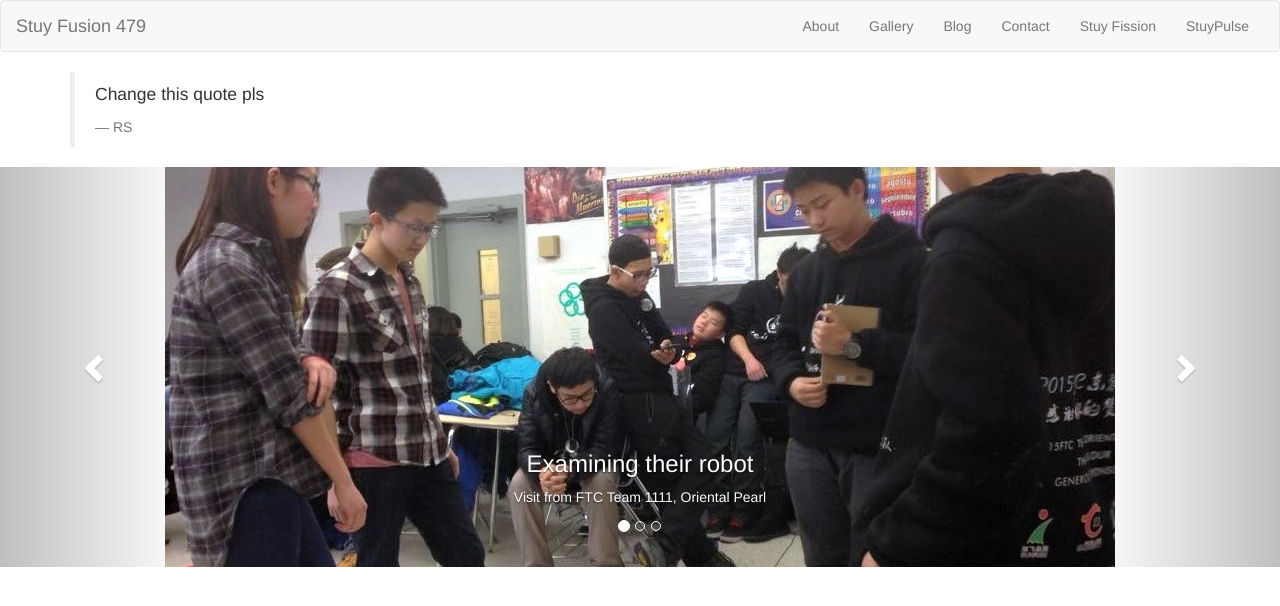
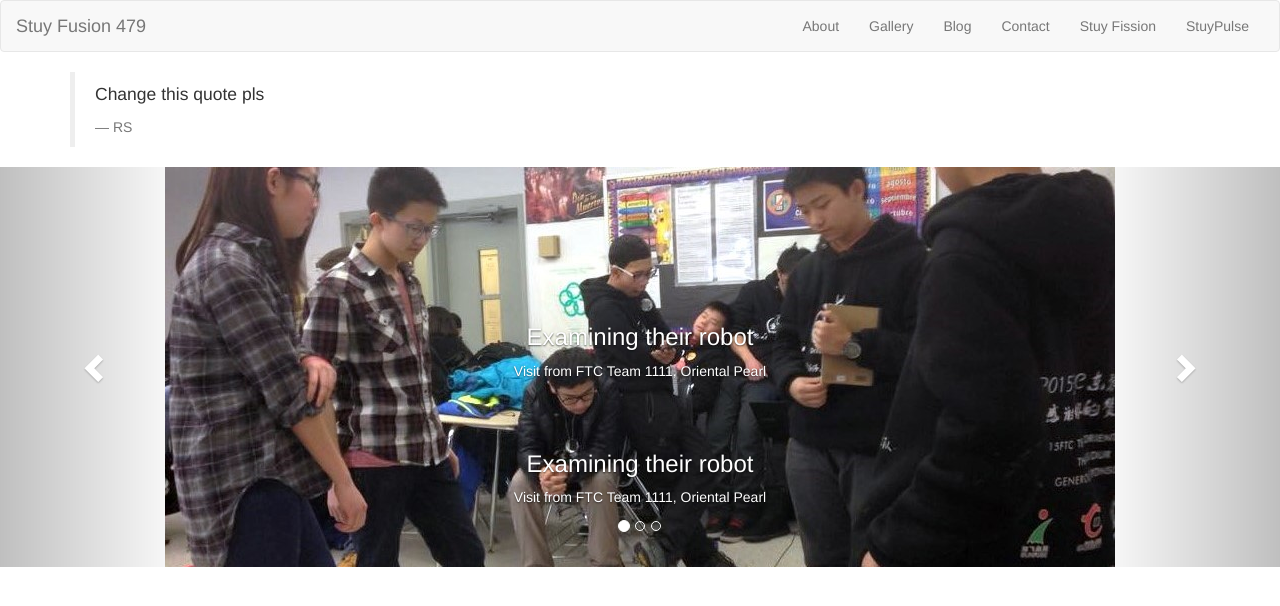
Before and after one commit to stuyfusion/stuyfusion.github.io, a Jekyll site: the page built from index.html, in a window 1280 px wide. Shown: the top 606 px of the page. Built offline with Jekyll 4.4.1, drawn with Linux system fonts in a browser that asks for light colours; nearby versions of some CDN libraries.

Commit message:
Update index.html

```diff
--- a/index.html
+++ b/index.html
@@ -52,6 +52,9 @@ layout: default
       <div class="carousel-caption">
         <h3>Examining their robot</h3>
         <p>Visit from FTC Team 1111, Oriental Pearl</p>
+        <br><br>
+          <h3>Examining their robot</h3>
+        <p>Visit from FTC Team 1111, Oriental Pearl</p>
       </div>
     </div>
 
```
